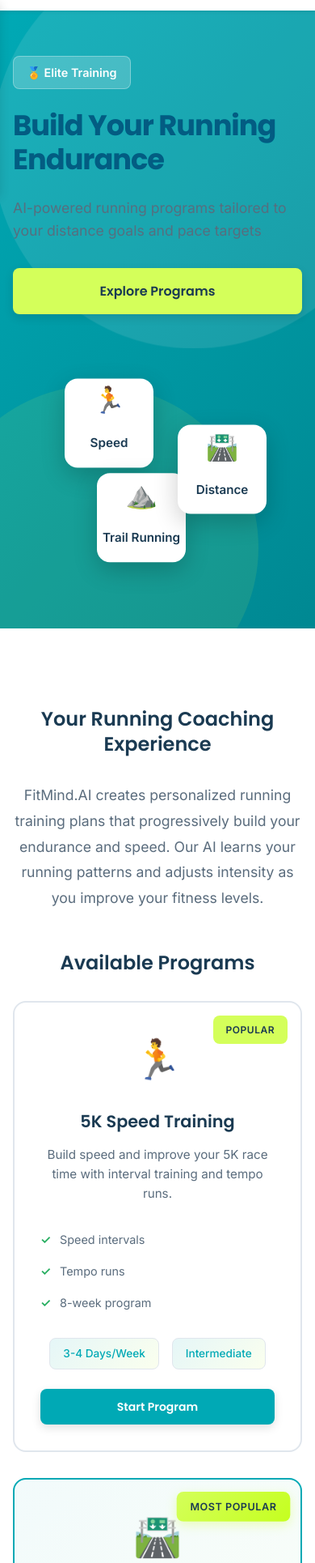
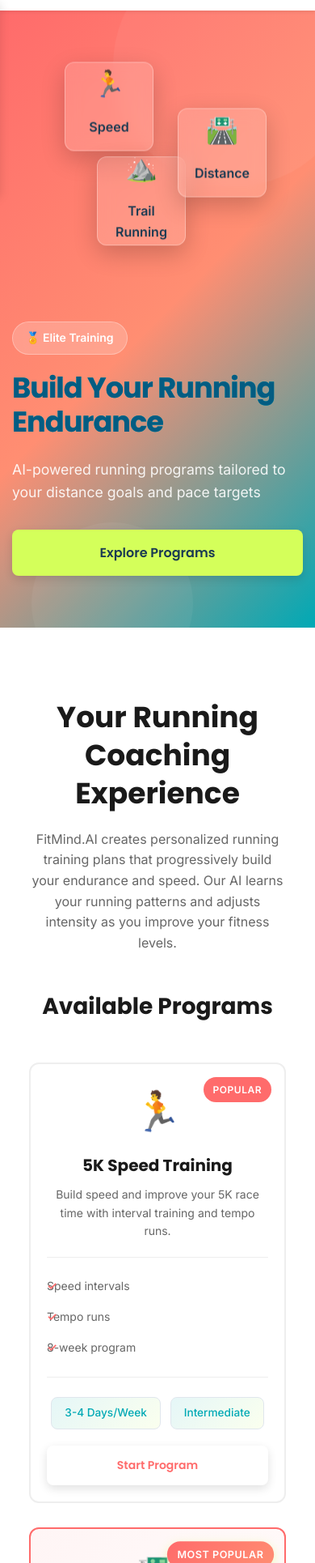
Before and after one commit to faizrp16/FitMind.AI, a website: page running.html in a window 390 px wide. Shown: the part 70-2000 px from the top of the page at 81% size. Drawn offline with Linux system fonts and the light colour scheme.

Commit message:
Add running.css stylesheet and update running.html to reference it

```diff
--- /dev/null
+++ b/css/running.css
@@ -0,0 +1,577 @@
+/* ===========================
+   Running Page Stylesheet
+   Design: Matches FitMind.AI brand
+   =========================== */
+
+/* ===== Running Hero Section ===== */
+.gym-hero {
+    background: linear-gradient(135deg, #FF6B6B 0%, #FF8E72 50%, #00A9B5 100%);
+    padding: 80px 20px;
+    min-height: 600px;
+    display: flex;
+    align-items: center;
+    position: relative;
+    overflow: hidden;
+}
+
+.gym-hero-background {
+    position: absolute;
+    top: 0;
+    left: 0;
+    right: 0;
+    bottom: 0;
+    opacity: 0.1;
+}
+
+.hero-shape {
+    position: absolute;
+    border-radius: 50%;
+    opacity: 0.5;
+}
+
+.hero-shape-1 {
+    width: 300px;
+    height: 300px;
+    background: #FFFFFF;
+    top: -100px;
+    right: -50px;
+}
+
+.hero-shape-2 {
+    width: 200px;
+    height: 200px;
+    background: #FFFFFF;
+    bottom: -50px;
+    left: 10%;
+}
+
+.gym-hero-container {
+    max-width: 1200px;
+    margin: 0 auto;
+    display: grid;
+    grid-template-columns: 1fr 1fr;
+    gap: 40px;
+    align-items: center;
+    position: relative;
+    z-index: 2;
+}
+
+.hero-content {
+    color: white;
+}
+
+.hero-badge {
+    display: inline-block;
+    background: rgba(255, 255, 255, 0.2);
+    color: white;
+    padding: 8px 16px;
+    border-radius: 50px;
+    font-size: 14px;
+    font-weight: 600;
+    margin-bottom: 20px;
+    backdrop-filter: blur(10px);
+}
+
+.hero-title {
+    font-size: 48px;
+    font-weight: 700;
+    margin-bottom: 16px;
+    color: white;
+    line-height: 1.2;
+}
+
+.hero-subtitle {
+    font-size: 18px;
+    color: rgba(255, 255, 255, 0.95);
+    margin-bottom: 30px;
+    line-height: 1.6;
+}
+
+.btn-large {
+    padding: 16px 40px;
+    font-size: 16px;
+    font-weight: 600;
+    border-radius: 8px;
+    border: none;
+    cursor: pointer;
+    transition: all 0.3s ease;
+    background-color: white;
+    color: #FF6B6B;
+}
+
+.btn-large:hover {
+    transform: translateY(-2px);
+    box-shadow: 0 8px 24px rgba(0, 0, 0, 0.15);
+}
+
+.hero-visual {
+    display: flex;
+    justify-content: center;
+    align-items: center;
+}
+
+.hero-cards-showcase {
+    display: grid;
+    grid-template-columns: repeat(3, 1fr);
+    gap: 20px;
+}
+
+.showcase-card {
+    background: rgba(255, 255, 255, 0.15);
+    backdrop-filter: blur(10px);
+    padding: 30px 20px;
+    border-radius: 12px;
+    text-align: center;
+    color: white;
+    border: 1px solid rgba(255, 255, 255, 0.3);
+    transition: all 0.3s ease;
+}
+
+.showcase-card:hover {
+    background: rgba(255, 255, 255, 0.25);
+    transform: translateY(-5px);
+}
+
+.card-icon {
+    font-size: 40px;
+    margin-bottom: 12px;
+}
+
+.showcase-card p {
+    font-size: 16px;
+    font-weight: 600;
+}
+
+/* ===== Main Content ===== */
+.gym-content {
+    padding: 80px 20px;
+    background-color: #FFFFFF;
+}
+
+.container {
+    max-width: 1200px;
+    margin: 0 auto;
+}
+
+/* ===== Overview Section ===== */
+.gym-overview {
+    text-align: center;
+    margin-bottom: 80px;
+}
+
+.gym-overview h3 {
+    font-size: 36px;
+    color: #1A1A1A;
+    margin-bottom: 20px;
+    font-weight: 700;
+}
+
+.gym-overview p {
+    font-size: 16px;
+    color: #666666;
+    max-width: 700px;
+    margin: 0 auto;
+    line-height: 1.6;
+}
+
+/* ===== Programs Section ===== */
+.gym-programs {
+    margin-bottom: 80px;
+}
+
+.gym-programs h3 {
+    font-size: 36px;
+    color: #1A1A1A;
+    text-align: center;
+    margin-bottom: 50px;
+    font-weight: 700;
+}
+
+.programs-grid {
+    display: grid;
+    grid-template-columns: repeat(auto-fit, minmax(280px, 1fr));
+    gap: 30px;
+}
+
+.program-card {
+    background: #FFFFFF;
+    border: 2px solid #EEEEEE;
+    border-radius: 12px;
+    padding: 30px;
+    transition: all 0.3s ease;
+    position: relative;
+    overflow: hidden;
+}
+
+.program-card:hover {
+    border-color: #FF6B6B;
+    box-shadow: 0 10px 40px rgba(255, 107, 107, 0.15);
+    transform: translateY(-5px);
+}
+
+.program-card.featured {
+    border-color: #FF6B6B;
+    background: linear-gradient(135deg, #FFF5F5 0%, #FFFFFF 100%);
+}
+
+.program-badge {
+    display: inline-block;
+    background: #FF6B6B;
+    color: white;
+    padding: 6px 12px;
+    border-radius: 20px;
+    font-size: 12px;
+    font-weight: 700;
+    margin-bottom: 16px;
+    text-transform: uppercase;
+}
+
+.program-badge.featured-badge {
+    background: linear-gradient(135deg, #FF6B6B 0%, #FF8E72 100%);
+}
+
+.program-icon {
+    font-size: 48px;
+    margin-bottom: 16px;
+    display: block;
+}
+
+.program-card h4 {
+    font-size: 20px;
+    color: #1A1A1A;
+    margin-bottom: 12px;
+    font-weight: 700;
+}
+
+.program-card p {
+    font-size: 14px;
+    color: #666666;
+    margin-bottom: 20px;
+    line-height: 1.6;
+}
+
+.program-features {
+    list-style: none;
+    padding: 0;
+    margin-bottom: 20px;
+    border-top: 1px solid #EEEEEE;
+    border-bottom: 1px solid #EEEEEE;
+    padding: 16px 0;
+}
+
+.program-features li {
+    font-size: 14px;
+    color: #666666;
+    padding: 8px 0;
+    display: flex;
+    align-items: center;
+}
+
+.program-features li:before {
+    content: "✓";
+    color: #FF6B6B;
+    font-weight: bold;
+    margin-right: 10px;
+}
+
+.program-stats {
+    display: flex;
+    gap: 12px;
+    margin-bottom: 20px;
+    flex-wrap: wrap;
+}
+
+.stat {
+    display: inline-block;
+    background: #F5F5F5;
+    padding: 8px 12px;
+    border-radius: 6px;
+    font-size: 13px;
+    color: #666666;
+    font-weight: 600;
+}
+
+.btn-small {
+    background-color: #FF6B6B;
+    color: white;
+    padding: 10px 20px;
+    border: none;
+    border-radius: 6px;
+    font-size: 14px;
+    font-weight: 600;
+    cursor: pointer;
+    width: 100%;
+    transition: all 0.3s ease;
+}
+
+.btn-small:hover {
+    background-color: #FF8E72;
+    transform: translateY(-2px);
+}
+
+/* ===== Stats Section ===== */
+.gym-stats {
+    display: grid;
+    grid-template-columns: repeat(auto-fit, minmax(200px, 1fr));
+    gap: 30px;
+    margin-bottom: 80px;
+    padding: 40px;
+    background: linear-gradient(135deg, #FFF5F5 0%, #F0FFFE 100%);
+    border-radius: 12px;
+}
+
+.stat-card {
+    text-align: center;
+    padding: 20px;
+}
+
+.stat-number {
+    font-size: 36px;
+    font-weight: 700;
+    color: #FF6B6B;
+    margin-bottom: 10px;
+}
+
+.stat-card p {
+    font-size: 14px;
+    color: #666666;
+    font-weight: 600;
+}
+
+/* ===== Features Section ===== */
+.gym-features {
+    margin-bottom: 80px;
+}
+
+.gym-features h3 {
+    font-size: 36px;
+    color: #1A1A1A;
+    text-align: center;
+    margin-bottom: 50px;
+    font-weight: 700;
+}
+
+.features-list {
+    display: grid;
+    grid-template-columns: repeat(auto-fit, minmax(250px, 1fr));
+    gap: 30px;
+}
+
+.feature-item {
+    background: #F9F9F9;
+    padding: 30px;
+    border-radius: 12px;
+    transition: all 0.3s ease;
+}
+
+.feature-item:hover {
+    background: #F0FFFE;
+    transform: translateY(-5px);
+}
+
+.feature-item h4 {
+    font-size: 18px;
+    color: #1A1A1A;
+    margin-bottom: 12px;
+    font-weight: 700;
+}
+
+.feature-item p {
+    font-size: 14px;
+    color: #666666;
+    line-height: 1.6;
+}
+
+/* ===== Nutrition Section ===== */
+.gym-nutrition {
+    margin-bottom: 80px;
+}
+
+.gym-nutrition h3 {
+    font-size: 36px;
+    color: #1A1A1A;
+    text-align: center;
+    margin-bottom: 20px;
+    font-weight: 700;
+}
+
+.gym-nutrition > p {
+    text-align: center;
+    color: #666666;
+    margin-bottom: 40px;
+    font-size: 16px;
+}
+
+.nutrition-grid {
+    display: grid;
+    grid-template-columns: repeat(auto-fit, minmax(250px, 1fr));
+    gap: 30px;
+}
+
+.nutrition-card {
+    background: linear-gradient(135deg, #FFF5F5 0%, #FFFFFF 100%);
+    padding: 30px;
+    border-radius: 12px;
+    border: 2px solid #EEEEEE;
+    transition: all 0.3s ease;
+}
+
+.nutrition-card:hover {
+    border-color: #FF6B6B;
+    box-shadow: 0 10px 30px rgba(255, 107, 107, 0.1);
+}
+
+.nutrition-card h4 {
+    font-size: 18px;
+    color: #1A1A1A;
+    margin-bottom: 12px;
+    font-weight: 700;
+}
+
+.nutrition-card p {
+    font-size: 14px;
+    color: #666666;
+    line-height: 1.6;
+}
+
+/* ===== CTA Section ===== */
+.gym-cta {
+    text-align: center;
+    background: linear-gradient(135deg, #FF6B6B 0%, #FF8E72 100%);
+    color: white;
+    padding: 60px 40px;
+    border-radius: 12px;
+    margin-bottom: 80px;
+}
+
+.gym-cta h3 {
+    font-size: 36px;
+    margin-bottom: 16px;
+    font-weight: 700;
+}
+
+.gym-cta p {
+    font-size: 16px;
+    margin-bottom: 30px;
+    opacity: 0.95;
+}
+
+.cta-buttons {
+    display: flex;
+    gap: 20px;
+    justify-content: center;
+    flex-wrap: wrap;
+}
+
+.btn-primary {
+    background-color: white;
+    color: #FF6B6B;
+    padding: 14px 32px;
+    border: none;
+    border-radius: 8px;
+    font-weight: 600;
+    cursor: pointer;
+    transition: all 0.3s ease;
+}
+
+.btn-primary:hover {
+    transform: translateY(-2px);
+    box-shadow: 0 8px 24px rgba(0, 0, 0, 0.15);
+}
+
+.btn-secondary {
+    background-color: transparent;
+    color: white;
+    border: 2px solid white;
+    padding: 12px 30px;
+    border-radius: 8px;
+    font-weight: 600;
+    text-decoration: none;
+    cursor: pointer;
+    transition: all 0.3s ease;
+    display: inline-block;
+}
+
+.btn-secondary:hover {
+    background-color: rgba(255, 255, 255, 0.1);
+    transform: translateY(-2px);
+}
+
+/* ===== Responsive Design ===== */
+@media (max-width: 768px) {
+    .gym-hero-container {
+        grid-template-columns: 1fr;
+        gap: 20px;
+    }
+
+    .hero-title {
+        font-size: 32px;
+    }
+
+    .hero-subtitle {
+        font-size: 16px;
+    }
+
+    .hero-visual {
+        order: -1;
+    }
+
+    .hero-cards-showcase {
+        grid-template-columns: 1fr;
+    }
+
+    .gym-content {
+        padding: 40px 20px;
+    }
+
+    .programs-grid {
+        grid-template-columns: 1fr;
+    }
+
+    .gym-stats {
+        grid-template-columns: 1fr;
+    }
+
+    .features-list {
+        grid-template-columns: 1fr;
+    }
+
+    .nutrition-grid {
+        grid-template-columns: 1fr;
+    }
+
+    .cta-buttons {
+        flex-direction: column;
+    }
+
+    .btn-primary,
+    .btn-secondary {
+        width: 100%;
+    }
+}
+
+@media (max-width: 480px) {
+    .gym-hero {
+        padding: 40px 15px;
+        min-height: auto;
+    }
+
+    .hero-title {
+        font-size: 24px;
+    }
+
+    .hero-subtitle {
+        font-size: 14px;
+    }
+
+    .gym-programs h3,
+    .gym-features h3,
+    .gym-nutrition h3,
+    .gym-cta h3 {
+        font-size: 28px;
+    }
+
+    .program-card {
+        padding: 20px;
+    }
+}
--- a/running.html
+++ b/running.html
@@ -9,6 +9,7 @@
 
     <title>Running Training - FitMind.AI</title>
     <link rel="stylesheet" href="css/styles.css">
+    <link rel="stylesheet" href="css/running.css">
     <link rel="preconnect" href="https://fonts.googleapis.com">
     <link rel="preconnect" href="https://fonts.gstatic.com" crossorigin>
     <link href="https://fonts.googleapis.com/css2?family=Poppins:wght@400;500;600;700&family=Inter:wght@300;400;500;600&display=swap" rel="stylesheet">
```
